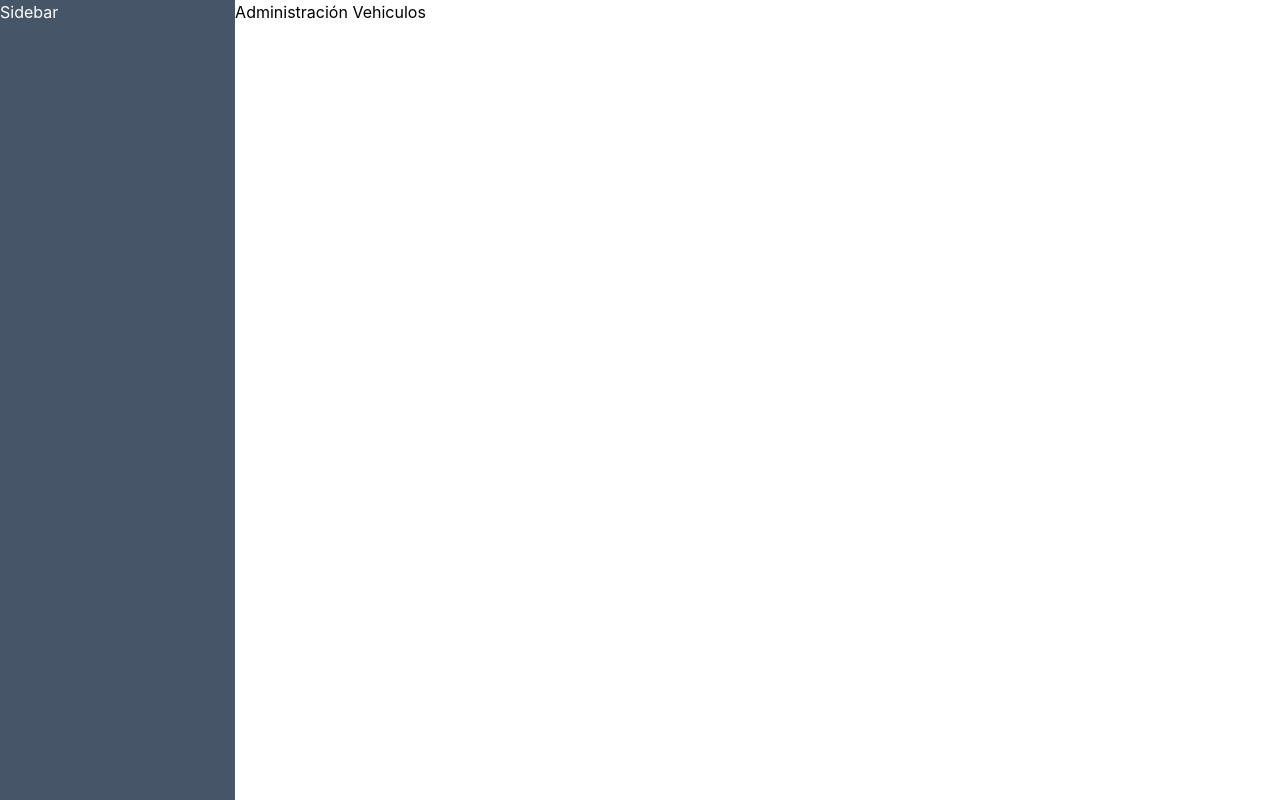
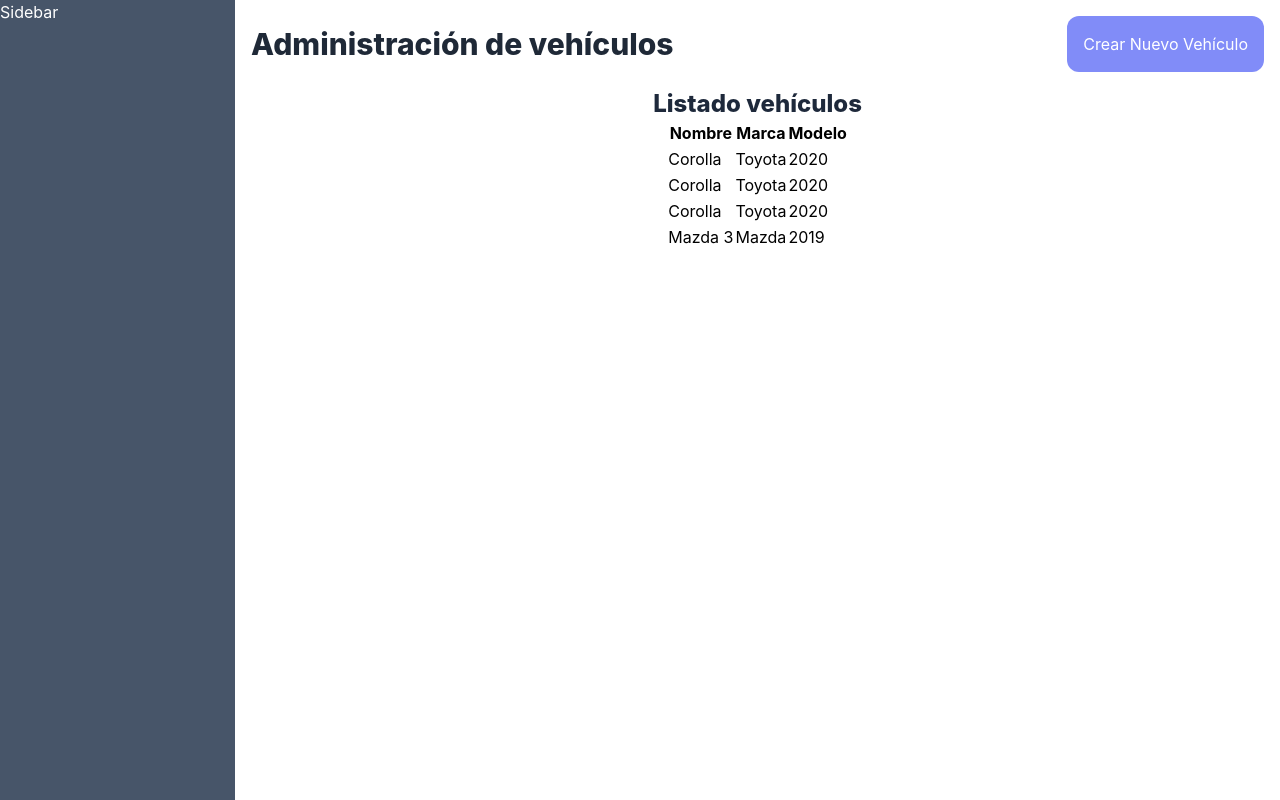
Before and after one commit to RubenToroG/front-react-concesionario, a React (Create React App) app: page /admin/vehiculos in a window 1280 px wide. Built offline with nearby package versions, Linux system fonts and the light colour scheme.

Commit message:
Renderizacion lista de vehiculos, maqueta form creacion vehiculos

```diff
--- a/src/layouts/AuthLayout.jsx
+++ b/src/layouts/AuthLayout.jsx
@@ -4,7 +4,7 @@ const AuthLayout = ({ children }) => {
     return (
         <div className='flex flex-col items-center justify-center py-2 px-4 bg-gray-200'>
             Autenticacion
-            <div>
+            <div className='flex w-full'>
             {children}
             </div>
         </div>
--- a/src/layouts/PrivateLayout.jsx
+++ b/src/layouts/PrivateLayout.jsx
@@ -5,7 +5,7 @@ const PrivateLayout = ({ children }) => {
     return (
         <div className='flex w-screen h-screen'>
             <Sidebar />
-            <main className='flex w-full overflow-y-scroll'>
+            <main className='flex w-full overflow-y-scroll items-center justify-center'>
             {children}
             </main>
         </div>
--- a/src/pages/Login.jsx
+++ b/src/pages/Login.jsx
@@ -7,10 +7,10 @@ const Login = () => {
             <h2 className='m-3 text-center text-3xl font-extrabold text-gray-900'>Inicia sesión en tu cuenta</h2>
             <form className='mt-8 max-w-md'>
                 <div>
-                    <input className='appearance-none focus:outline-none px-3 py-2 border border-gray-300 text-gray-900 rounded-md focus:ring-indigo-900 max-w-lg' type='email' placeholder='Email' required />
-                    <input type='password' required />
+                    <input className='appearance-none rounded-none relative block px-3 py-2 border placeholder-gray-500 text-gray-900 rounded-t-md focus:outline-none focus:ring-indigo-500 focus:border-indigo-500 focus:z-10' type='email' placeholder='Email' required />
+                    <input className='appearance-none rounded-none relative block px-3 py-2 border placeholder-gray-500 text-gray-900 rounded-t-md focus:outline-none focus:ring-indigo-500 focus:border-indigo-500 focus:z-10' type='password' required />
                 </div>
-                <div className='flex'>
+                <div className='flex justify-between'>
                 <div>
                     <label htmlFor='recuerdame'>
                         <input type="checkbox" name='recuerdame' />
--- a/src/pages/admin/Vehiculos.jsx
+++ b/src/pages/admin/Vehiculos.jsx
@@ -1,11 +1,105 @@
-import React from 'react'
+import React, { useEffect, useState } from 'react'
+
+const vehiculosBackend = [
+    {
+        nombre:'Corolla',
+        marca:'Toyota',
+        modelo:2020,
+    },
+    {
+        nombre:'Corolla',
+        marca:'Toyota',
+        modelo:2020,
+    },
+    {
+        nombre:'Corolla',
+        marca:'Toyota',
+        modelo:2020,
+    },
+    {
+        nombre:'Mazda 3',
+        marca:'Mazda',
+        modelo:2019,
+    }
+]
 
 const Vehiculos = () => {
+
+    const[mostrarTabla, setMostrarTabla] = useState(true)
+    const[vehiculos, setVehiculos] = useState([])
+    const[textoBoton, setTextoBoton] = useState('Crear Nuevo Vehículo')
+
+    useEffect(() => {
+        //Obtener lista de vehículos desde el front
+        setVehiculos(vehiculosBackend)
+    },[])
+
+    useEffect(() => {
+        if(mostrarTabla){
+            setTextoBoton('Crear Nuevo Vehículo')
+        } else {
+            setTextoBoton('Mostrar Todos')
+        }
+    }, [mostrarTabla])
+
     return (
-        <div>
-            Administración Vehiculos
+        <div className='flex h-full w-full flex-col'>
+            <div className='flex items-center justify-between p-2'>
+                <h2 className='text-3xl font-extrabold text-gray-800 m-2'>Administración de vehículos</h2>
+                <button onClick={() => {setMostrarTabla(!mostrarTabla)}} className='text-white bg-indigo-400 p-4 rounded-xl hover:bg-indigo-600 m-2'>{textoBoton}</button>
+            </div>
+            {mostrarTabla ? <TablaVehiculos listaVehiculos={vehiculos} /> : <FormularioCreacionVehiculos />}
         </div>
     )
 }
 
+const TablaVehiculos = ({ listaVehiculos }) => {
+    useEffect(() => {
+        console.log('Estado de listado de vehiculos', listaVehiculos)
+    },[listaVehiculos])
+    return (
+        <div className='flex flex-col items-center justify-between'>
+            <h2 className='text-2xl font-extrabold text-slate-800'>Listado vehículos</h2>
+        <table>
+            <thead>
+                <tr>
+                    <th>Nombre</th>
+                    <th>Marca</th>
+                    <th>Modelo</th>
+                </tr>
+            </thead>
+            <tbody>
+
+                {listaVehiculos.map((vehiculo) => {
+                    return (
+                        <tr>
+                            <td>{vehiculo.nombre}</td>
+                            <td>{vehiculo.marca}</td>
+                            <td>{vehiculo.modelo}</td>
+                        </tr>
+                    )
+                })}
+            </tbody>
+        </table>
+        </div>
+    )
+}
+
+const FormularioCreacionVehiculos = () => {
+    return (
+        <div className='flex flex-col items-center justify-center'>
+            <h2 className='text-2xl font-extrabold text-slate-800'>Crear nuevo Vehículo</h2>
+            <form className='grid grid-cols-2'>
+                <input className='bg-gray-100 border border-gray-700 p-2 rounded-lg m-2' type="text" />
+                <input className='bg-gray-100 border border-gray-700 p-2 rounded-lg m-2' type="text" />
+                <input className='bg-gray-100 border border-gray-700 p-2 rounded-lg m-2' type="text" />
+                <input className='bg-gray-100 border border-gray-700 p-2 rounded-lg m-2' type="text" />
+                <button type='button' className='col-span-2 p-2 bg-green-400 rounded-full hover:bg-green-500 text-white'>Guardar</button>
+            </form>
+        </div>
+
+    )
+}
+
+
 export default Vehiculos
```
Also changed, not shown: src/media/google_logo.png (added).
